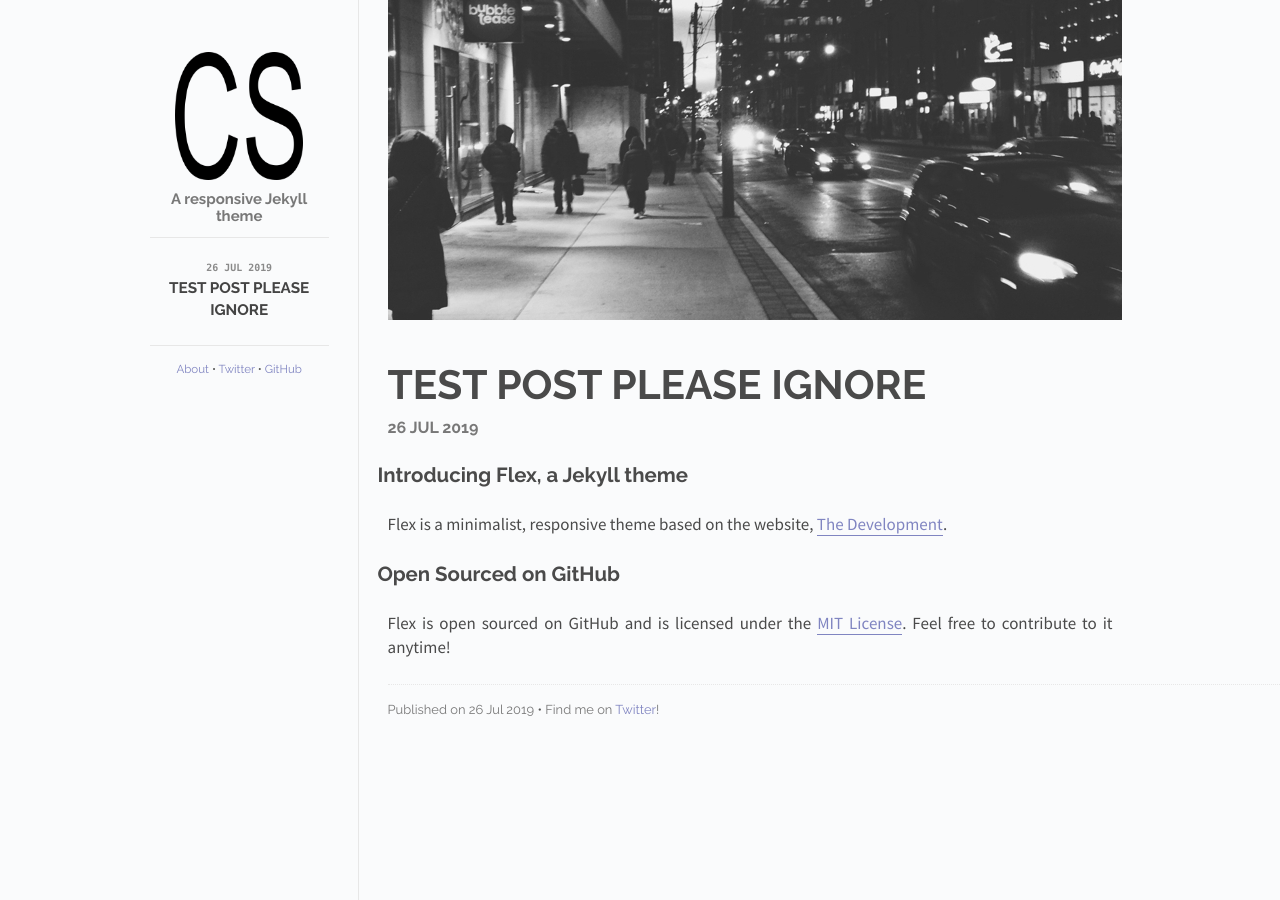
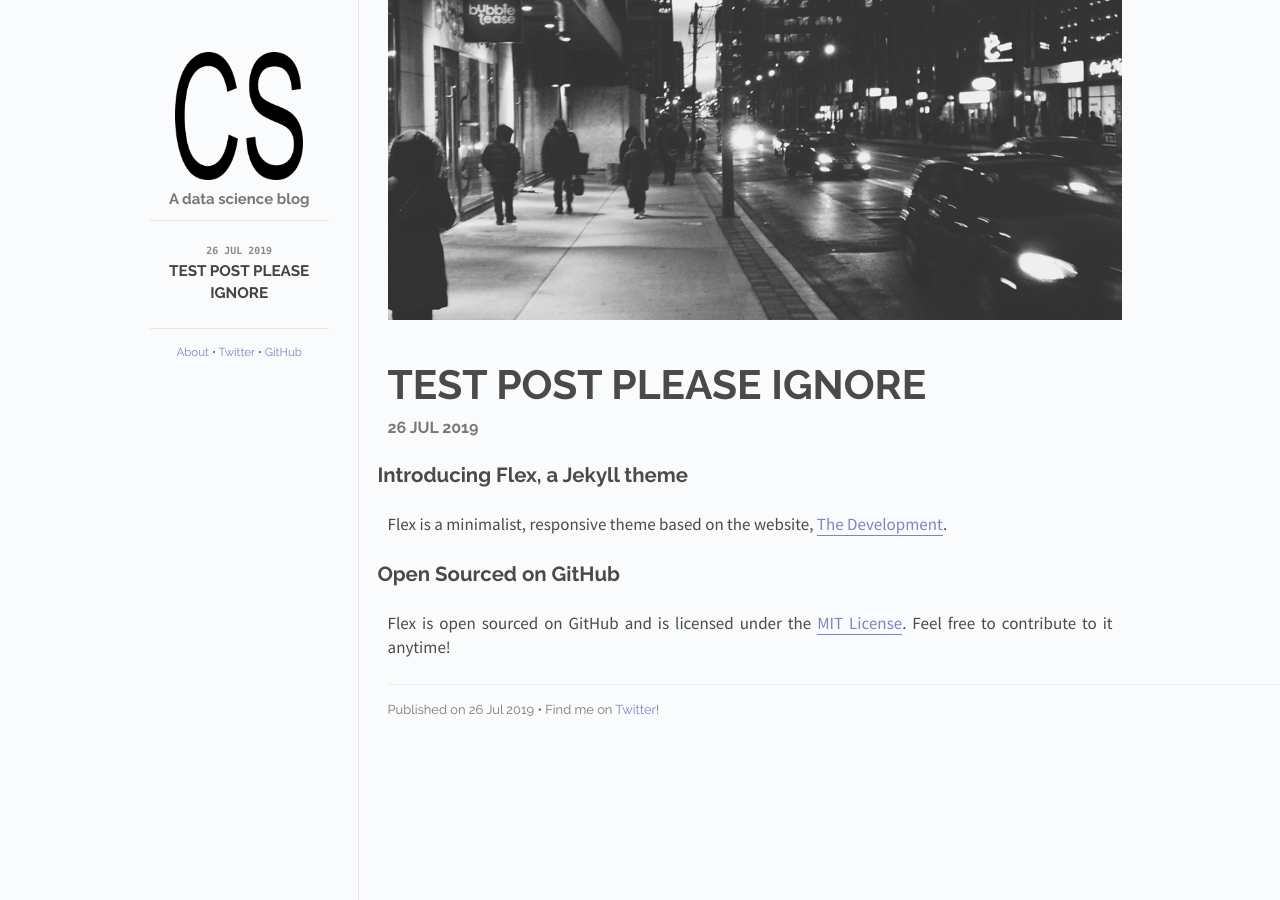
Before and after one commit to crsanderford/crsanderford.github.io, a Jekyll site: the page built from index.html, in a window 1280 px wide. Built offline with Jekyll 4.4.1, drawn with Linux system fonts in a browser that asks for light colours; Markdown is read by kramdown in place of the engine named in the settings.

Commit message:
Update default.html

```diff
--- a/_layouts/default.html
+++ b/_layouts/default.html
@@ -24,7 +24,7 @@
       <div class="sidebar" id="sidebar">
         <div class="header">
           <h1 class="title"><a href="/"><img id="logo" src="/images/logo.png"></a></h1>
-          <span class="tagline">A responsive Jekyll theme</span>
+          <span class="tagline">A data science blog</span>
         </div>
         <div class="posts">
           <ul class="posts-list">
```
